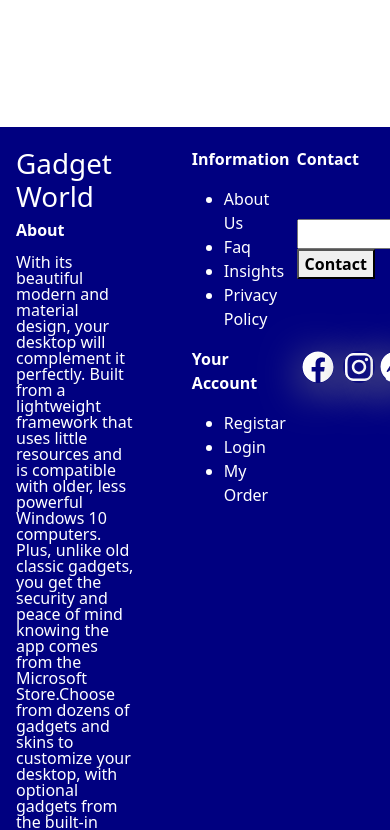
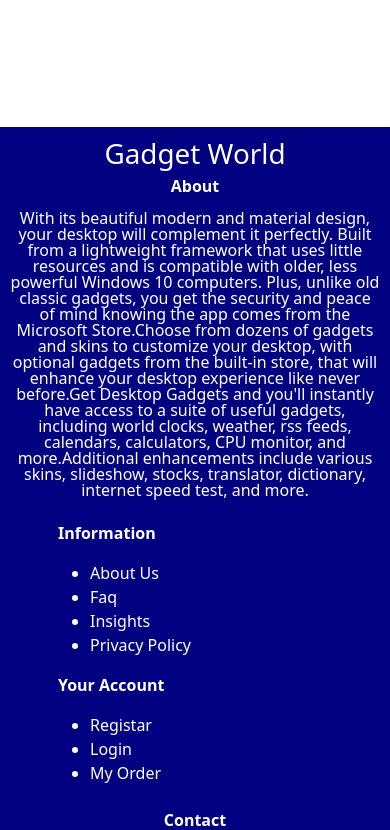
Before and after one commit to OvilashMoitra/Gadget-World-Client, a React (Create React App) app: page / in a window 390 px wide. Shown: the part 1520-2350 px from the top of the page. Built offline with nearby package versions, Linux system fonts and the light colour scheme; no server answers.

Commit message:
footer responsive done

```diff
--- a/src/Components/Footer/Footer.css
+++ b/src/Components/Footer/Footer.css
@@ -5,6 +5,7 @@
     background-color: navy;
     padding: 20px 0;
     color: white;
+    margin-left: 100px;
 }
 
 .contact-icon {
@@ -22,3 +23,18 @@
 .submitted {
     width: 2em;
 }
+
+@media only screen and (max-width: 4800px) {
+    .footer {
+        grid-template-columns: repeat(1, 1fr);
+        margin-left: 0;
+        padding: 10px;
+
+    }
+
+    .footer-about-section,
+    .footer-contact,
+    .submitted {
+        text-align: center;
+    }
+}
--- a/src/Components/Footer/Footer.js
+++ b/src/Components/Footer/Footer.js
@@ -14,7 +14,7 @@ const Footer = () => {
     }
     return (
         <div className='footer'>
-            <div className="footer-about-section ms-3">
+            <div className="footer-about-section">
                 <div>
                     <h1>Gadget World</h1>
                     <p><strong>About</strong></p>
```
